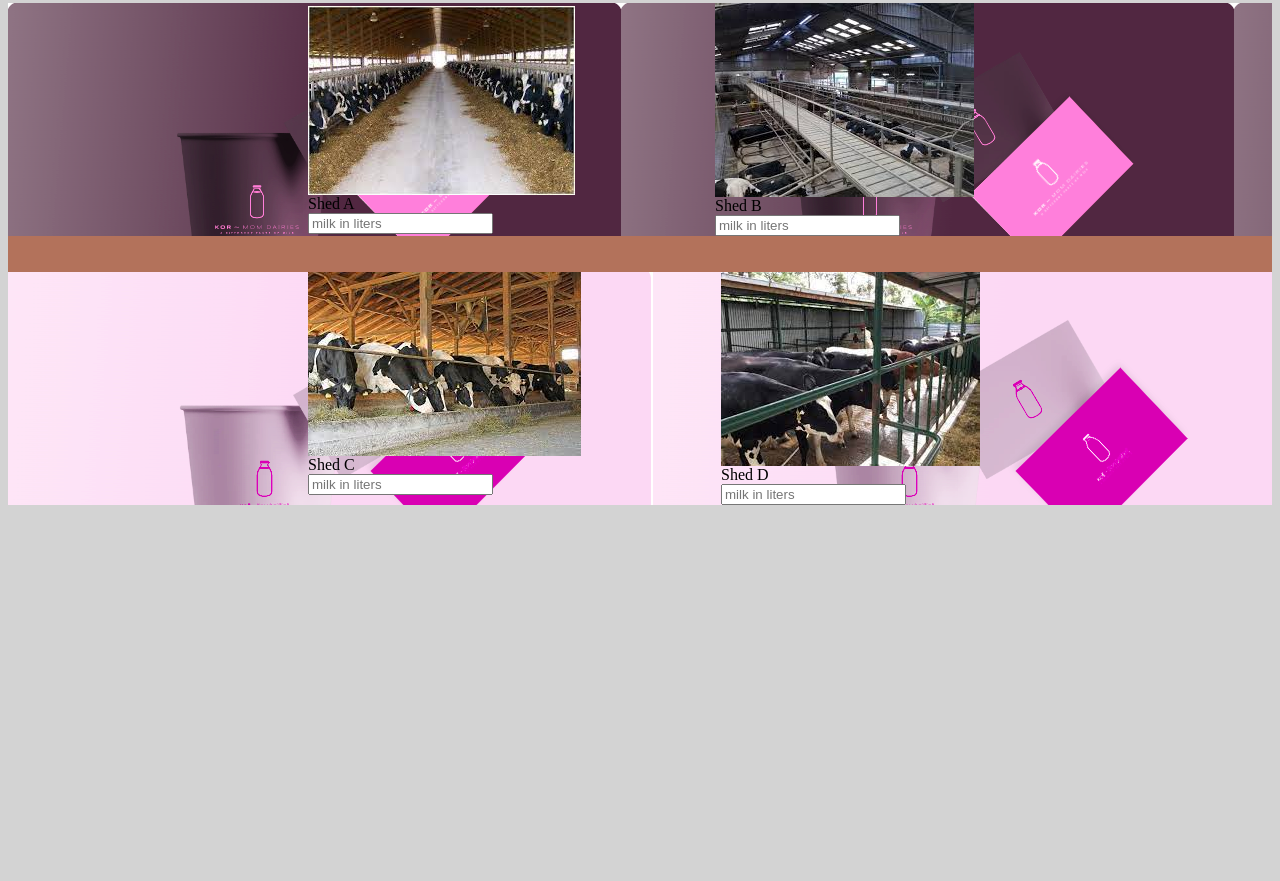
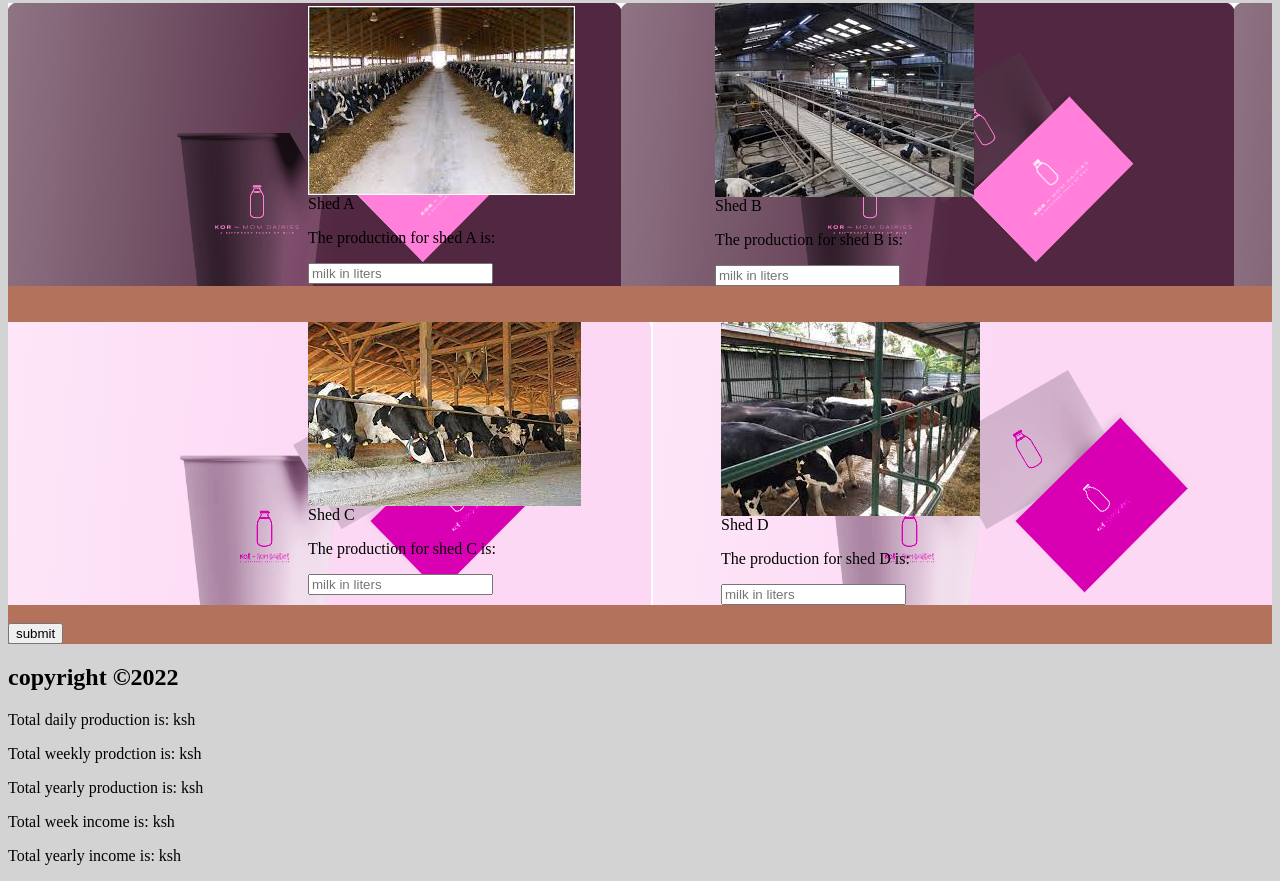
Before and after one commit to kimuit/Dairy-Bussiness, a plain HTML site: page index.html in a window 1280 px wide. Shown: the part 333-1214 px from the top of the page. Before the commit the page ends 846 px from the top, so only its background shows below. Drawn offline with Linux system fonts and the light colour scheme.

Commit message:
adds additional ml changes

```diff
--- a/index.html
+++ b/index.html
@@ -39,7 +39,8 @@
             <div class="image_text">
                 <div class="image"><img src="./Assets/images/shed_A.jpeg" alt="Shed A"></div>
                 <div class="text">Shed A</div>
-                <input type="number" name="Milk" id="" placeholder="milk in liters" >
+                <p>The production for shed A is: <span id="shadeA"></span> </p>
+                <input type="number" name="Milk" id="shadeProductionA" placeholder="milk in liters" required>
             </div>
         </div>
 
@@ -47,7 +48,10 @@
             <div class="image_text">
                 <div class="image"><img src="./Assets/images/shed_B.jpeg" alt="Shed B"></div>
                 <div class="text">Shed B</div>
-                <input type="number" name="Milk" id="" placeholder="milk in liters" >
+                <p>The production for shed B is: <span id="shadeB"></span> </p>
+                <input type="number" name="Milk" id="shadeProductionB" placeholder="milk in liters" required>
+
+
             </div>
         </div>
     </div>
@@ -59,17 +63,30 @@
             <div class="image_text">
                 <div class="image"><img src="./Assets/images/shed_C.jpeg" alt="Shed C"></div>
                 <div class="text">Shed C</div>
-                <input type="number" name="Milk" id="" placeholder="milk in liters" >
+                <p>The production for shed C is: <span id="shadeC"></span> </p>
+                <input type="number" name="Milk" id="shadeProductionC" placeholder="milk in liters" required>
+
             </div>
         </div>
         <div class="subd_container">
             <div class="image_text">
                 <div class="image"><img src="./Assets/images/shed_D.jpeg" alt="Shed D"></div>
                 <div class="text">Shed D</div>
-                <input type="number" name="Milk" id="" placeholder="milk in liters" >
+                <p>The production for shed D is: <span id="shadeD"></span> </p>
+                <input type="number" name="Milk" id="shadeProductionD" placeholder="milk in liters" required>
+
             </div>
         </div>
     </div>
+    <br> <button type="submit" onclick="readValue()">submit</button>
     </div>
+    <h2 class="lastline">copyright &copy;2022</h2>
+
+    <p>Total daily production is: <span id="totals">ksh </span></p>
+    <p>Total weekly prodction is: <span id="weekTotals"> ksh </span></p>
+    <p>Total yearly production is: <span id="yearlyTotals">ksh </span></p>
+    <p>Total week income is: <span id="weekIncome">ksh </span></p>
+    <p>Total yearly income is: <span id="yearlyIncome">ksh </span></p>
+<script src="./Assets/index.js"></script>
 </body>
 </html>
```
